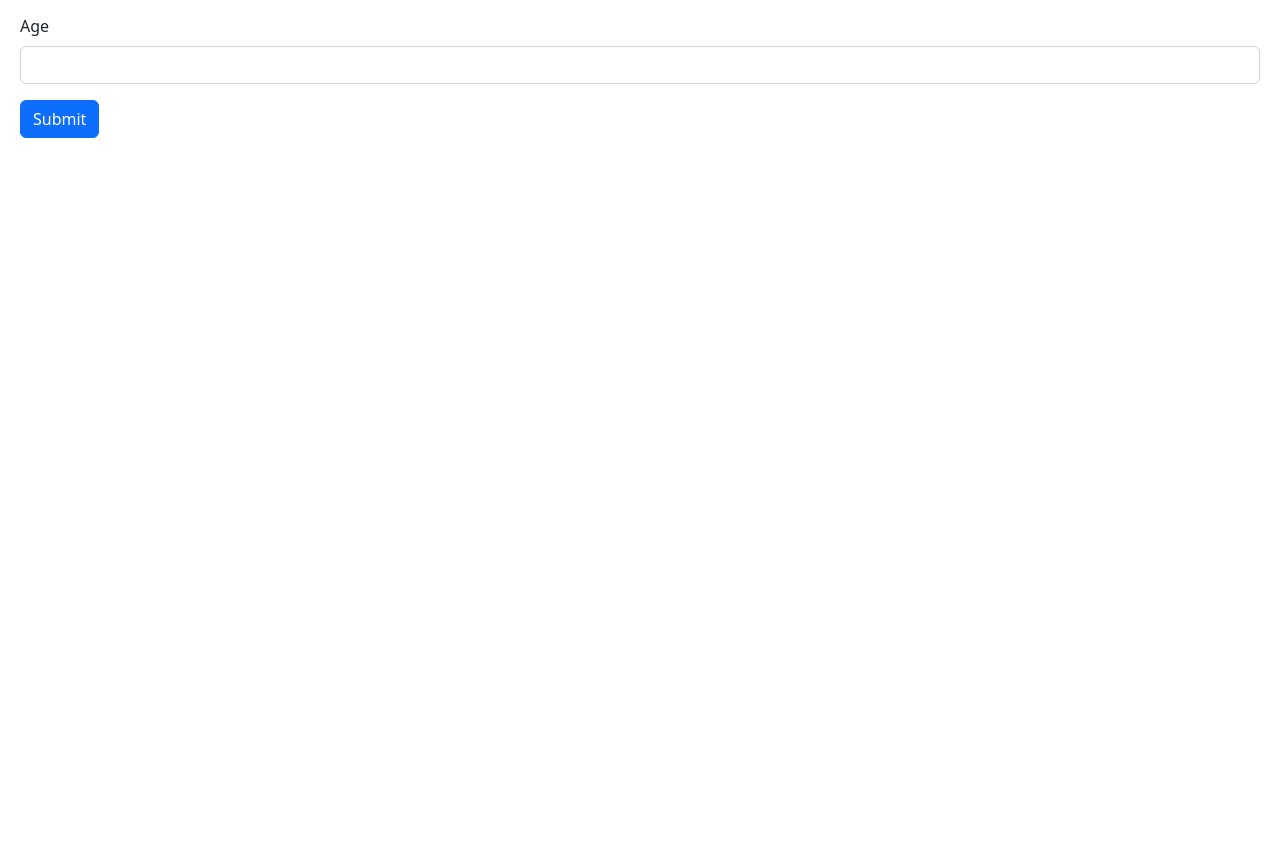
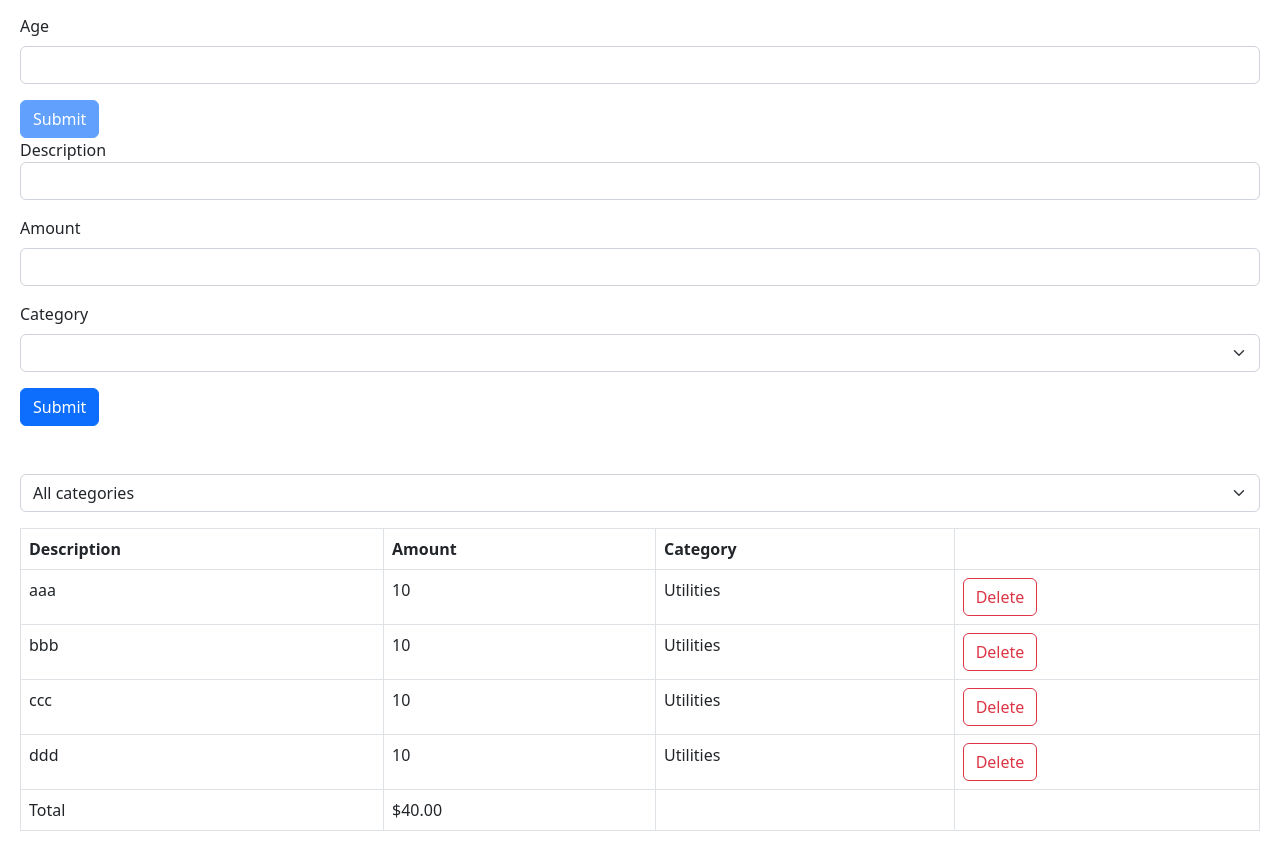
Before and after one commit to BigFatFlo/react18_beginners, a React (Vite) app in the folder react-app/: page / in a window 1280 px wide. Shown: the part 540-1407 px from the top of the page. Before the commit the page ends 800 px from the top, so only its background shows below. Built offline with nearby package versions, Linux system fonts and the light colour scheme.

Commit message:
Expense tracker

```diff
--- a/react-app/src/App.tsx
+++ b/react-app/src/App.tsx
@@ -7,8 +7,21 @@
 import produce from "immer";
 import ExpandableText from "./components/ExpandableText";
 import Form from "./components/Form";
+import ExpenseList from "./expense-tracker/components/ExpenseList";
+import ExpenseFilter from "./expense-tracker/components/ExpenseFilter";
+import ExpenseForm from "./expense-tracker/components/ExpenseForm";
+import categories from "./expense-tracker/categories";
 
 function App() {
+  const [selectedCategory, setSelectedCategory] = useState("");
+
+  const [expenses, setExpenses] = useState([
+    { id: 1, description: "aaa", amount: 10, category: "Utilities" },
+    { id: 2, description: "bbb", amount: 10, category: "Utilities" },
+    { id: 3, description: "ccc", amount: 10, category: "Utilities" },
+    { id: 4, description: "ddd", amount: 10, category: "Utilities" },
+  ]);
+
   const [bugs, setBugs] = useState([
     { id: 1, title: "Bug 1", fixed: false },
     { id: 2, title: "Bug 2", fixed: false },
@@ -34,6 +47,10 @@
       })
     );
   };
+
+  const visibleExpenses = selectedCategory
+    ? expenses.filter((e) => e.category === selectedCategory)
+    : expenses;
 
   return (
     <>
@@ -67,6 +84,22 @@
         Here is a very long text that should be shortened for visibility
       </ExpandableText>
       <Form />
+      <div className="mb-5">
+        <ExpenseForm
+          onSubmit={(expense) =>
+            setExpenses([...expenses, { ...expense, id: expenses.length + 1 }])
+          }
+        ></ExpenseForm>
+      </div>
+      <div className="mb-3">
+        <ExpenseFilter
+          onSelectCategory={(category) => setSelectedCategory(category)}
+        ></ExpenseFilter>
+      </div>
+      <ExpenseList
+        expenses={visibleExpenses}
+        onDelete={(id) => setExpenses(expenses.filter((e) => e.id !== id))}
+      />
     </>
   );
 }
--- a/react-app/src/components/Form.tsx
+++ b/react-app/src/components/Form.tsx
@@ -17,7 +17,7 @@
     register,
     handleSubmit,
     // Nested destructuring
-    formState: { errors },
+    formState: { errors, isValid },
   } = useForm<FormData>({ resolver: zodResolver(schema) });
 
   const onSubmit = (data: FieldValues) => console.log(data);
@@ -48,7 +48,7 @@
         />
         {errors.age && <p className="text-danger">{errors.age.message}</p>}
       </div>
-      <button className="btn btn-primary" type="submit">
+      <button disabled={!isValid} className="btn btn-primary" type="submit">
         Submit
       </button>
     </form>
--- /dev/null
+++ b/react-app/src/expense-tracker/categories.ts
@@ -0,0 +1,3 @@
+const categories = ["Groceries", "Utilities", "Entertainment"] as const;
+
+export default categories;
--- /dev/null
+++ b/react-app/src/expense-tracker/components/ExpenseFilter.tsx
@@ -0,0 +1,24 @@
+import React from "react";
+import categories from "../categories";
+
+interface Props {
+  onSelectCategory: (category: string) => void;
+}
+
+const ExpenseFilter = ({ onSelectCategory }: Props) => {
+  return (
+    <select
+      className="form-select"
+      onChange={(event) => onSelectCategory(event.target.value)}
+    >
+      <option value="">All categories</option>
+      {categories.map((category) => (
+        <option key={category} value={category}>
+          {category}
+        </option>
+      ))}
+    </select>
+  );
+};
+
+export default ExpenseFilter;
--- /dev/null
+++ b/react-app/src/expense-tracker/components/ExpenseForm.tsx
@@ -0,0 +1,91 @@
+import React from "react";
+import categories from "../categories";
+import { z } from "zod";
+import { useForm } from "react-hook-form";
+import { zodResolver } from "@hookform/resolvers/zod";
+
+const schema = z.object({
+  description: z
+    .string()
+    .min(3, { message: "Description should be at least 3 characters." })
+    .max(50),
+  amount: z
+    .number({ invalid_type_error: "Amount is required." })
+    .min(0.01)
+    .max(100_000),
+  category: z.enum(categories, {
+    errorMap: () => ({ message: "Category is required." }),
+  }),
+});
+
+type ExpenseFormData = z.infer<typeof schema>;
+
+interface Props {
+  onSubmit: (data: ExpenseFormData) => void;
+}
+
+const ExpenseForm = ({ onSubmit }: Props) => {
+  const {
+    register,
+    handleSubmit,
+    reset,
+    formState: { errors },
+  } = useForm<ExpenseFormData>({ resolver: zodResolver(schema) });
+
+  return (
+    <form
+      onSubmit={handleSubmit((data) => {
+        onSubmit(data);
+        reset();
+      })}
+    >
+      <div className="mb-3">
+        <label htmlFor="description" className="for-label">
+          Description
+        </label>
+        <input
+          {...register("description")}
+          id="description"
+          type="text"
+          className="form-control"
+        />
+        {errors.description && (
+          <p className="text-danger">{errors.description.message}</p>
+        )}
+      </div>
+      <div className="mb-3">
+        <label htmlFor="amount" className="form-label">
+          Amount
+        </label>
+        <input
+          {...register("amount", { valueAsNumber: true })}
+          id="amount"
+          type="text"
+          className="form-control"
+        />
+        {errors.amount && (
+          <p className="text-danger">{errors.amount.message}</p>
+        )}
+      </div>
+      <div className="mb-3">
+        <label htmlFor="category" className="form-label">
+          Category
+        </label>
+        <select {...register("category")} id="category" className="form-select">
+          <option value=""></option>
+          {categories.map((category) => (
+            <option key={category} value={category}>
+              {category}
+            </option>
+          ))}
+        </select>
+        {errors.category && (
+          <p className="text-danger">{errors.category.message}</p>
+        )}
+      </div>
+      <button className="btn btn-primary">Submit</button>
+    </form>
+  );
+};
+
+export default ExpenseForm;
--- /dev/null
+++ b/react-app/src/expense-tracker/components/ExpenseList.tsx
@@ -0,0 +1,62 @@
+import React from "react";
+
+interface Expense {
+  id: number;
+  description: string;
+  amount: number;
+  category: string;
+}
+
+interface Props {
+  expenses: Expense[];
+  onDelete: (id: number) => void;
+}
+
+const ExpenseList = ({ expenses, onDelete }: Props) => {
+  if (expenses.length === 0) return null;
+
+  return (
+    <table className="table table-bordered">
+      <thead>
+        <tr>
+          <th>Description</th>
+          <th>Amount</th>
+          <th>Category</th>
+          <th></th>
+        </tr>
+      </thead>
+      <tbody>
+        {expenses.map((expense) => (
+          <tr key={expense.id}>
+            <td>{expense.description}</td>
+            <td>{expense.amount}</td>
+            <td>{expense.category}</td>
+            <td>
+              <button
+                onClick={() => onDelete(expense.id)}
+                className="btn btn-outline-danger"
+              >
+                Delete
+              </button>
+            </td>
+          </tr>
+        ))}
+      </tbody>
+      <tfoot>
+        <tr>
+          <td>Total</td>
+          <td>
+            $
+            {expenses
+              .reduce((acc, expense) => expense.amount + acc, 0)
+              .toFixed(2)}
+          </td>
+          <td></td>
+          <td></td>
+        </tr>
+      </tfoot>
+    </table>
+  );
+};
+
+export default ExpenseList;
```
